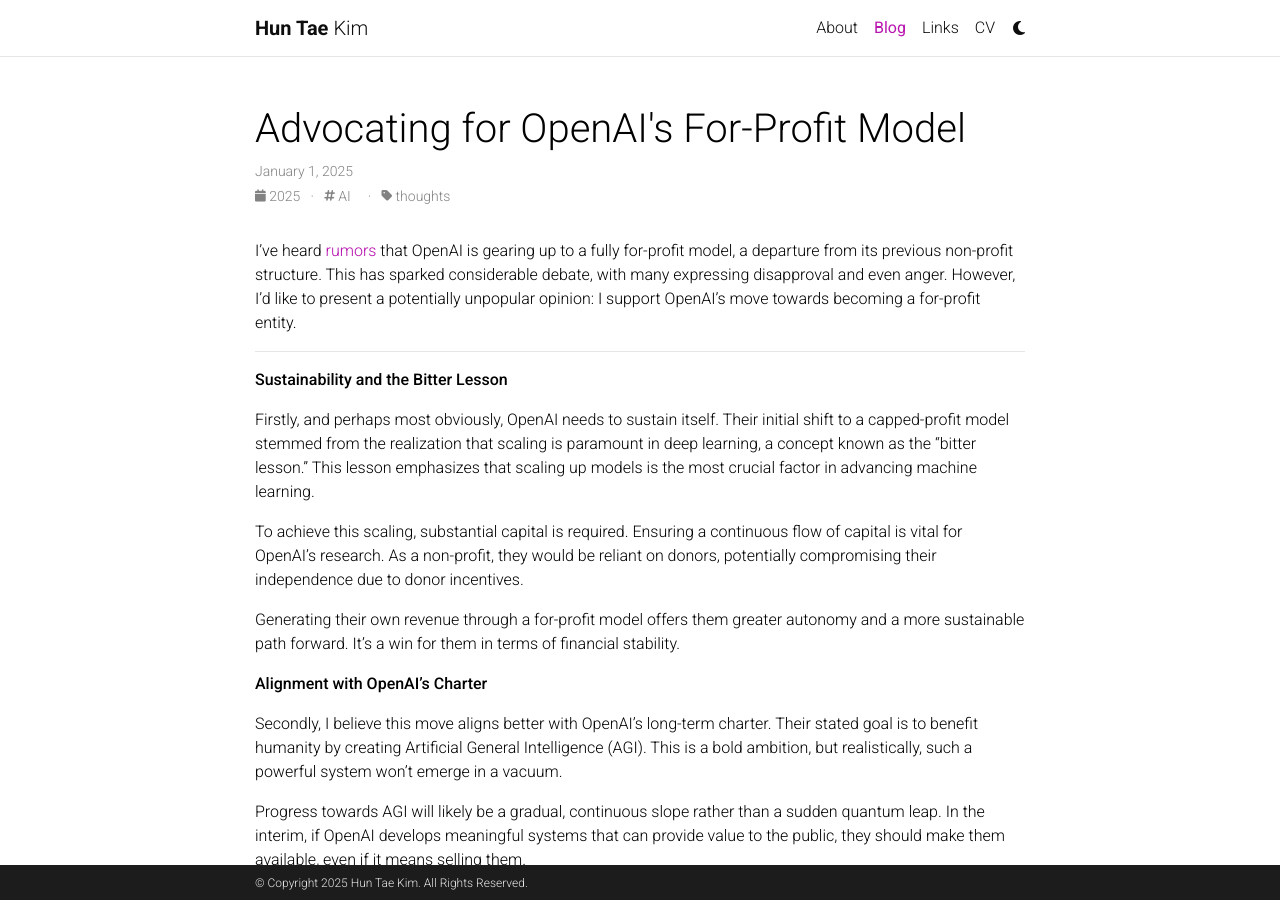
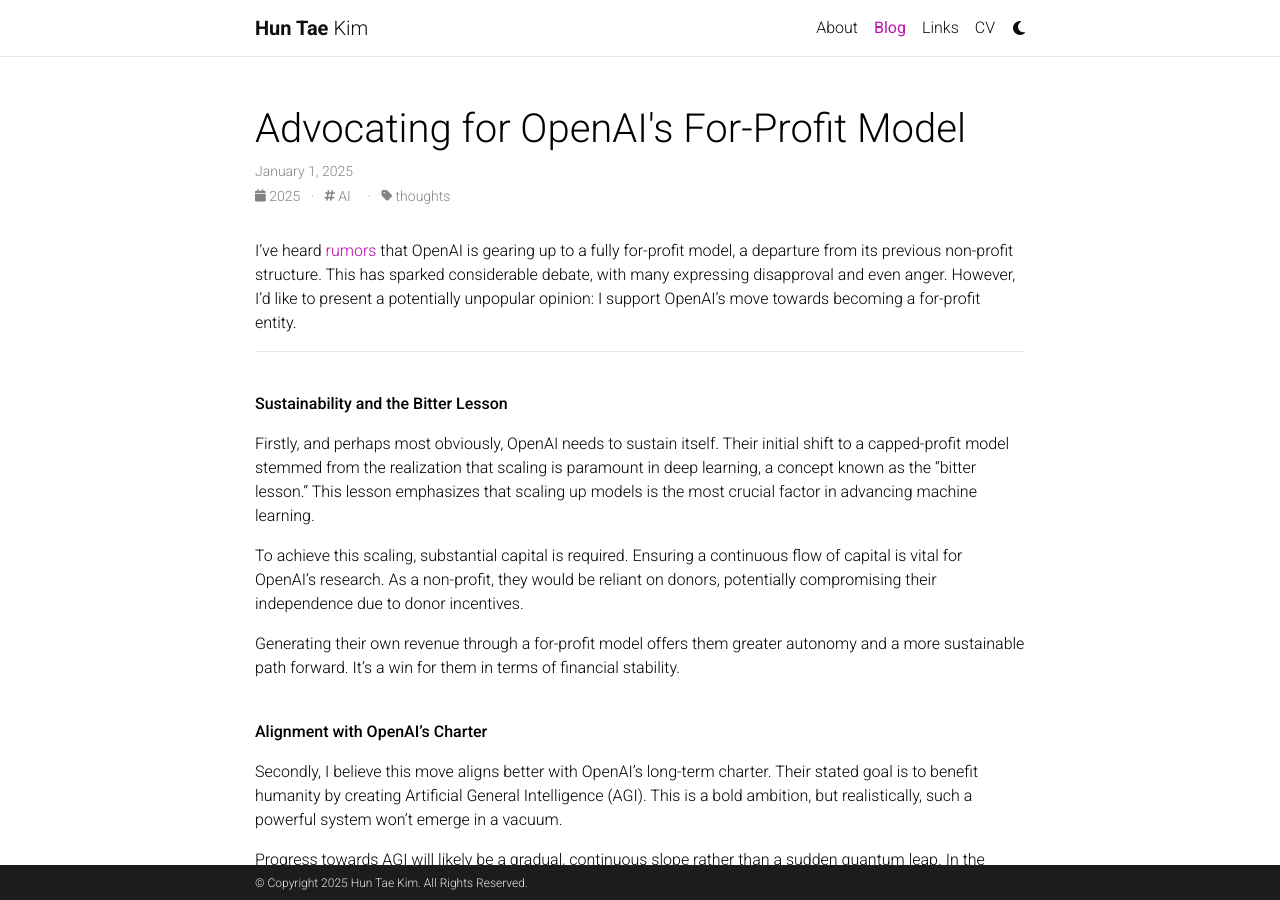
Before and after one commit to ht0324/ht0324.github.io, a Jekyll site: the page built from _posts/2025-01-01-OpenAI-for-profit.md, in a window 1280 px wide and 900 px high. Built offline with Jekyll 4.4.1, drawn with Linux system fonts in a browser that asks for light colours; comment, search, counter and statistics services are not loaded; a style sheet for code colours, icons or effects is not loaded.

Commit message:
add line breaks for improved readability in multiple blog posts

```diff
--- a/_posts/2025-01-01-OpenAI-for-profit.md
+++ b/_posts/2025-01-01-OpenAI-for-profit.md
@@ -11,7 +11,7 @@
 I've heard [rumors](https://www.nytimes.com/2024/12/27/technology/openai-public-benefit-corporation.html) that OpenAI is gearing up to a fully for-profit model, a departure from its previous non-profit structure. This has sparked considerable debate, with many expressing disapproval and even anger. However, I'd like to present a potentially unpopular opinion: I support OpenAI's move towards becoming a for-profit entity.
 
 ---
-
+<br />
 **Sustainability and the Bitter Lesson**
 
 Firstly, and perhaps most obviously, OpenAI needs to sustain itself. Their initial shift to a capped-profit model stemmed from the realization that scaling is paramount in deep learning, a concept known as the "bitter lesson." This lesson emphasizes that scaling up models is the most crucial factor in advancing machine learning.
@@ -20,6 +20,7 @@
 
 Generating their own revenue through a for-profit model offers them greater autonomy and a more sustainable path forward. It's a win for them in terms of financial stability.
 
+<br />
 **Alignment with OpenAI's Charter**
 
 Secondly, I believe this move aligns better with OpenAI's long-term charter. Their stated goal is to benefit humanity by creating Artificial General Intelligence (AGI). This is a bold ambition, but realistically, such a powerful system won't emerge in a vacuum.
@@ -28,6 +29,7 @@
 
 The current large language models and voice models offered by OpenAI via subscription are not mere gimmicks. They offer real value. Providing these tools to those who can benefit from them, in exchange for payment, represents an efficient exchange of value for capital.
 
+<br />
 **The Openness Debate**
 
 Finally, there's the criticism that OpenAI isn't truly "open." I agree with this sentiment, but I believe they have limited choices in this regard. I don't subscribe to the notion that they withhold models solely for safety reasons; I believe it's primarily driven by competitiveness.
@@ -35,7 +37,7 @@
 As mentioned earlier, securing capital is crucial for funding their research. Open-sourcing their models without restrictions would erode their competitive edge, potentially allowing other entities to surpass them. This realistic constraint, in my view, is the primary reason behind their closed-source approach.
 
 ---
-
+<br />
 **Uncertainties and the Path Forward**
 
 While I've presented these arguments in favor of OpenAI's for-profit transition, it's undeniable that a for-profit company's primary objective is to generate revenue and increase capital. Whether OpenAI can maintain its benevolent goals under this structure remains to be seen.
```
Also changed, not shown: _posts/2024-12-10-OpenAI-browser.md (+2 -4 lines), _posts/2024-12-20-Link-Archive-2024.md (+2 -0 lines), _posts/2025-01-05-Curriculum-Learning-For-LLMs.md (+1 -0 lines), _posts/2025-01-17-Coconut.md (+2 -0 lines).
